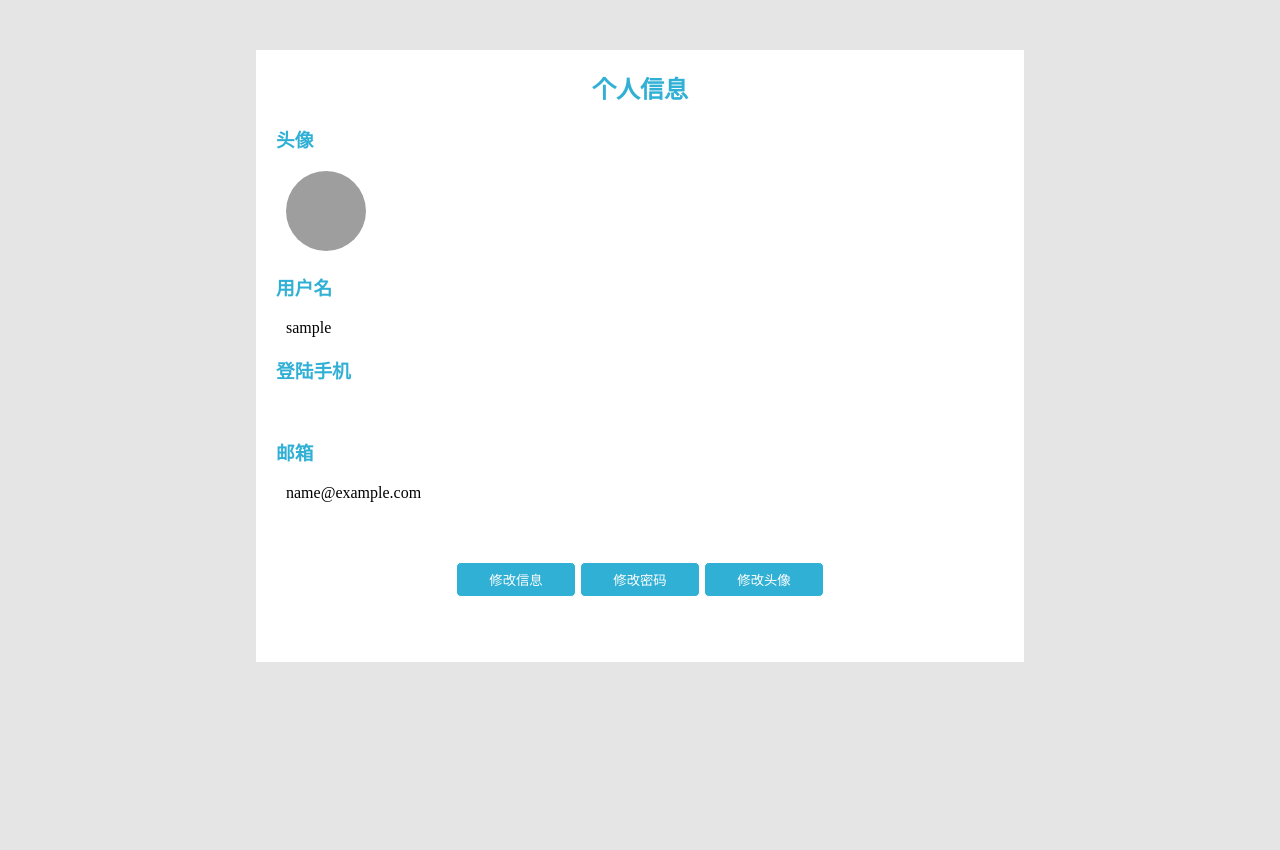
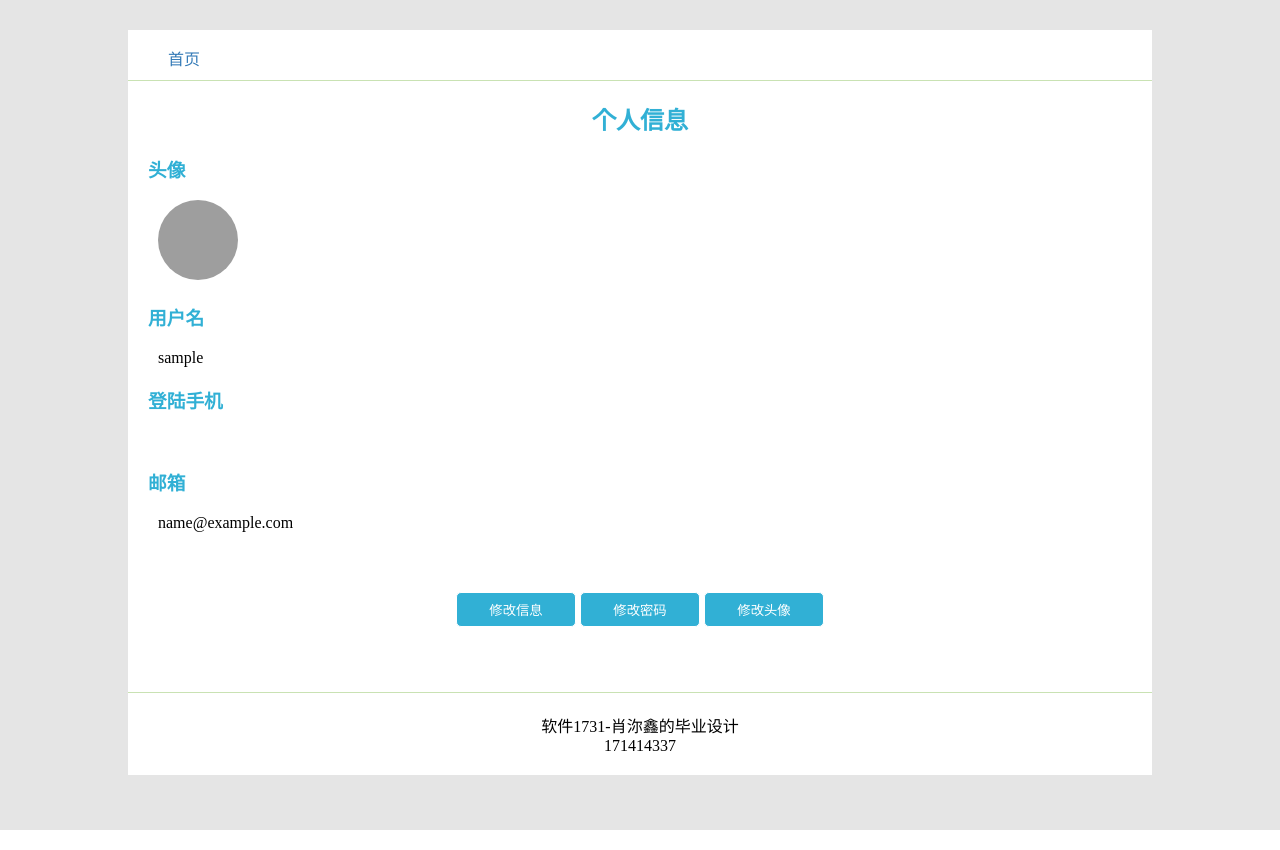
Before and after one commit to mi-xin/GoXue, a Django app: page /user/information/ in a window 1280 px wide. Run offline with Django 3.2, Linux system fonts and the light colour scheme; the visitor is signed in with stand-in values (Sample User, id 1); data comes from the database, SQL or seed files in the repository; data that the repository does not hold is empty; grey boxes are pictures that could not be loaded.

Commit message:
2020.3.26  commit

```diff
--- a/front_page/static/front_page/css/index.css
+++ b/front_page/static/front_page/css/index.css
@@ -99,10 +99,10 @@ ul,a:hover{
 }
 .class_item{
 	display: inline-block;
-	width:222px;
+	width:280px;
 	height:180px;
 	/* text-align: center; */
-	margin: 10px;
+	margin: 10px ;
 	overflow:auto;
 	background-color:white;
 }
--- a/front_page/static/front_page/css/information.css
+++ b/front_page/static/front_page/css/information.css
@@ -5,14 +5,35 @@ html,body{
 				padding: 0;
 				margin: 0;
 			}
-ul,a:hover{
+ul,a,a:hover{
 	text-decoration:none;
 	list-style-type:none;
 }
+/*头部*/
+.header{
+	width:80%;
+	background-color:white;
+	margin: 30px auto;
+	margin-bottom: 0px ;
+	background-color:white;
+    overflow:auto;
+	height: 50px;
+	border-bottom: 1px solid #c9e2b3;
+}
+.header_li{
+     float: left;
+	margin-right: 30px;
+}
+.header_li a{
+	color: #337ab7;
+}
+.header_li a:hover{
+	color: #1b6d85;
+}
 .outside_div{
-    width: 60%;
+    width: 80%;
     background-color: white;
-    margin: 50px auto;
+    margin: 0px auto;
     padding-bottom: 5px;
     position:relative;
 }
@@ -111,3 +132,16 @@ ul,a:hover{
 	color: #269abc;
 	background-color: white;
 }
+h2{
+    margin-block-start: 0em;
+    margin-block-end: 0em;
+}
+/*底部样式*/
+.footer{
+	width:80%;
+	background-color:white;
+	margin: 0px auto;
+	border-top: 1px solid #c9e2b3;
+	text-align: center;
+	padding: 20px 0px;
+}
--- a/front_page/static/front_page/css/my_class.css
+++ b/front_page/static/front_page/css/my_class.css
@@ -12,7 +12,7 @@ ul,a,a:hover{
 /*头部css*/
 .header{
 	width:80%;
-	height: 50px;
+	height: 60px;
 	/* text-align: center; */
 	margin: 30px auto;
 	margin-bottom: 0;
--- a/front_page/views.py
+++ b/front_page/views.py
@@ -6,7 +6,7 @@ from django.core.paginator import Paginator , PageNotAnInteger,EmptyPage
 # 返回首页视图
 def mi_index(request):
     show_class_all = mi_class.objects.filter(is_active=True,is_release=True)
-    paginator = Paginator(show_class_all, 1, 0)
+    paginator = Paginator(show_class_all, 4, 0)
     try:
         # GET请求方式，get()获取指定Key值所对应的value值
         # 获取index的值，如果没有，则设置使用默认值1
--- a/mi_class/templates/search/search.html
+++ b/mi_class/templates/search/search.html
@@ -7,9 +7,11 @@
     <link rel="stylesheet" href="{% static 'css/bootstrap.min.css' %}">
     <link rel="stylesheet" href="/static/front_page/css/index.css">
     <script type="text/javascript" src="{% static 'js/jquery-3.4.1.min.js' %}"></script>
+    <link rel="shortcut icon" href="\GoXue\wenjian\img\favicon.ico">
 </head>
 <body>
     <div class="header">
+    <img style="display:inline-block;width: 50px;height: 50px;margin-top: 3px" class="header_left" src="\GoXue\wenjian\img\网站logo.png">
     <span class="header_left"><a href={% url 'front_page:front_index' %}>首页</a></span>
     <span class="header_right">
                 {% if request.user.is_authenticated %}
@@ -17,8 +19,8 @@
                     <span class="header_span "><a class="user_information"
                                                   href="{% url 'mi_user:user_information' %}">{{ request.user.username }}</a></span>
                 {% else %}
-                    <span><a href="{% url 'mi_user:login' %}">登陆</a></span>
-                    <span><a href="{% url 'mi_user:register' %}">注册</a></span>
+                    <span  style="display: inline-block;margin-left: 10px"><a href="{% url 'mi_user:login' %}">登陆</a></span>
+                    <span  style="display: inline-block;margin-left: 10px"><a href="{% url 'mi_user:register' %}">注册</a></span>
                 {% endif %}
         <div class="infomation_slect">
         <ul>
--- a/mi_user/views.py
+++ b/mi_user/views.py
@@ -172,7 +172,7 @@ def imgUpdate(request):
             id = request.POST.get('id')
             if request.FILES.getlist('img'):
                 imgfile = request.FILES.getlist('img')[0]
-                suffix = os.path.split(str(imgfile))[1]
+                suffix = os.path.splitext(str(imgfile))[1]
                 suffix_list = ['.png', '.jpg']
                 if suffix in suffix_list:
                     class_boject = mi_class.objects.get(id=id)
@@ -180,13 +180,14 @@ def imgUpdate(request):
                     class_boject.save()
                     return JsonResponse({'code': 1})
                 else:
-                    return JsonResponse({'code': 0, 'error': '文件格式不对'})
+                    return JsonResponse({'code': 0, 'error': '文件格式不对，只支持png和jpg'})
             else:
                 return JsonResponse({'code':0,'error':'未上传图片'})
         elif request.POST.get('sign') == 'header_img':
             if request.FILES.getlist('img'):
                 imgfile = request.FILES.getlist('img')[0]
-                suffix = os.path.split(str(imgfile))[1]
+                suffix = os.path.splitext(str(imgfile))[1]
+                print(suffix)
                 suffix_list = ['.png', '.jpg']
                 if suffix in suffix_list:
                     user_object = request.user
@@ -194,7 +195,7 @@ def imgUpdate(request):
                     user_object.userotherinformtion.save()
                     return JsonResponse({'code': 1})
                 else:
-                    return JsonResponse({'code': 0,'error':'文件格式不对'})
+                    return JsonResponse({'code': 0,'error':'文件格式不对，只支持png和jpg'})
             else:
                 return JsonResponse({'code': 0,'error':'未上传图片'})
         else:
--- a/templates/forget_pw.html
+++ b/templates/forget_pw.html
@@ -5,6 +5,7 @@
     <title>Go学-重置密码</title>
       <script type="text/javascript" src="{% static 'js/jquery-3.4.1.min.js' %}"></script>
     <link rel="stylesheet" href="/static/front_page/css/form.css">
+    <link rel="shortcut icon" href="\GoXue\wenjian\img\favicon.ico">
 </head>
 <body>
     <div class="form_pw_div">
--- a/templates/information.html
+++ b/templates/information.html
@@ -5,10 +5,17 @@
     <title>个人信息</title>
     <link rel="stylesheet" href="/static/front_page/css/information.css">
     <script type="text/javascript" src="{% static 'js/jquery-3.4.1.min.js' %}"></script>
+    <link rel="shortcut icon" href="\GoXue\wenjian\img\favicon.ico">
 </head>
 <body>
+<div class="header">
+        <ul class="header_ul">
+            <li class="header_li"><a href="{% url 'front_page:front_index' %}">首页</a></li>
+{#            <li class="header_li"><a href="{% url 'mi_user:user_information' %}">个人中心</a></li>#}
+        </ul>
+</div>
 <div class="outside_div">
-    <h2 style="text-align: center;color:#31b0d5;padding-top: 20px">
+    <h2 style="text-align: center;color:#31b0d5;padding-top: 20px;">
         个人信息
     </h2>
     <h3 class="title">头像</h3>
@@ -64,6 +71,9 @@
         <button type="reset" class="imgreset">取消上传</button>
     </div>
 </form>
+<div class="footer">软件1731-肖沵鑫的毕业设计<br/>
+    171414337
+</div>
 <script>
     $(document).ready(function () {
         $('.update').on('click', function () {
--- a/templates/mi_login.html
+++ b/templates/mi_login.html
@@ -5,6 +5,7 @@
     <title>登陆</title>
      <script type="text/javascript" src="{% static 'js/jquery-3.4.1.min.js' %}"></script>
     <link rel="stylesheet" href="/static/front_page/css/form.css">
+    <link rel="shortcut icon" href="\GoXue\wenjian\img\favicon.ico">
 </head>
 <body>
     <div class="form_login_div">
--- a/templates/mi_register.html
+++ b/templates/mi_register.html
@@ -5,6 +5,7 @@
     <title>Go学-注册</title>
     <script type="text/javascript" src="{% static 'js/jquery-3.4.1.min.js' %}"></script>
     <link rel="stylesheet" href="/static/front_page/css/form.css">
+    <link rel="shortcut icon" href="\GoXue\wenjian\img\favicon.ico">
 </head>
 <body>
 <div class="form_register_div">
--- a/templates/user_class.html
+++ b/templates/user_class.html
@@ -6,10 +6,11 @@
     <link rel="stylesheet" href="{% static 'css/bootstrap.min.css' %}">
     <link rel="stylesheet" href="/static/front_page/css/my_class.css">
     <script type="text/javascript" src="{% static 'js/jquery-3.4.1.min.js' %}"></script>
+    <link rel="shortcut icon" href="\GoXue\wenjian\img\favicon.ico">
 </head>
 <body>
 <div class="header">
-    <span class="header_left">这是图标的位置</span>
+    <img style="display:inline-block;width: 50px;height: 50px;margin-top: 3px" class="header_left" src="\GoXue\wenjian\img\网站logo.png">
     <span class="header_left"><a href="{% url 'front_page:front_index' %}">首页</a></span>
     <span class="header_right">
                 <span class="header_span"><a href="{% url 'mi_class:user_class_upload' %}">上传课程</a></span>
--- a/templates/user_class_upload.html
+++ b/templates/user_class_upload.html
@@ -6,6 +6,7 @@
     <title>我的课程</title>
     <script type="text/javascript" src="{% static 'js/jquery-3.4.1.min.js' %}"></script>
     <link rel="stylesheet" href="/static/front_page/css/upload_class.css">
+    <link rel="shortcut icon" href="\GoXue\wenjian\img\favicon.ico">
 </head>
 <body>
 <div class="father_div">
@@ -43,11 +44,12 @@
         <button type="submit"  class="btn_cmmit">确认上传</button>
         <button type="reset"  class="btn_cancle">取消上传</button>
     </div>
-    <div class="footer">软件1731-肖沵鑫的毕业设计<br/>
 
-    </div>
 </form>
 </div>
+<div class="footer">软件1731-肖沵鑫的毕业设计<br/>
+        171414337
+    </div>
 <div class="box">
 
 </div>
```
Also changed, not shown: front_page/static/front_page/css/class_admin.css (+18 -10 lines), front_page/static/front_page/css/upload_class.css (+17 -2 lines), mi_class/views.py (+9 -4 lines), templates/class_admin.html (+16 -11 lines), templates/index.html (+4 -3 lines), templates/play.html (+26 -8 lines), wenjian/img/favicon.ico (added), wenjian/img/网站logo.png (added).
